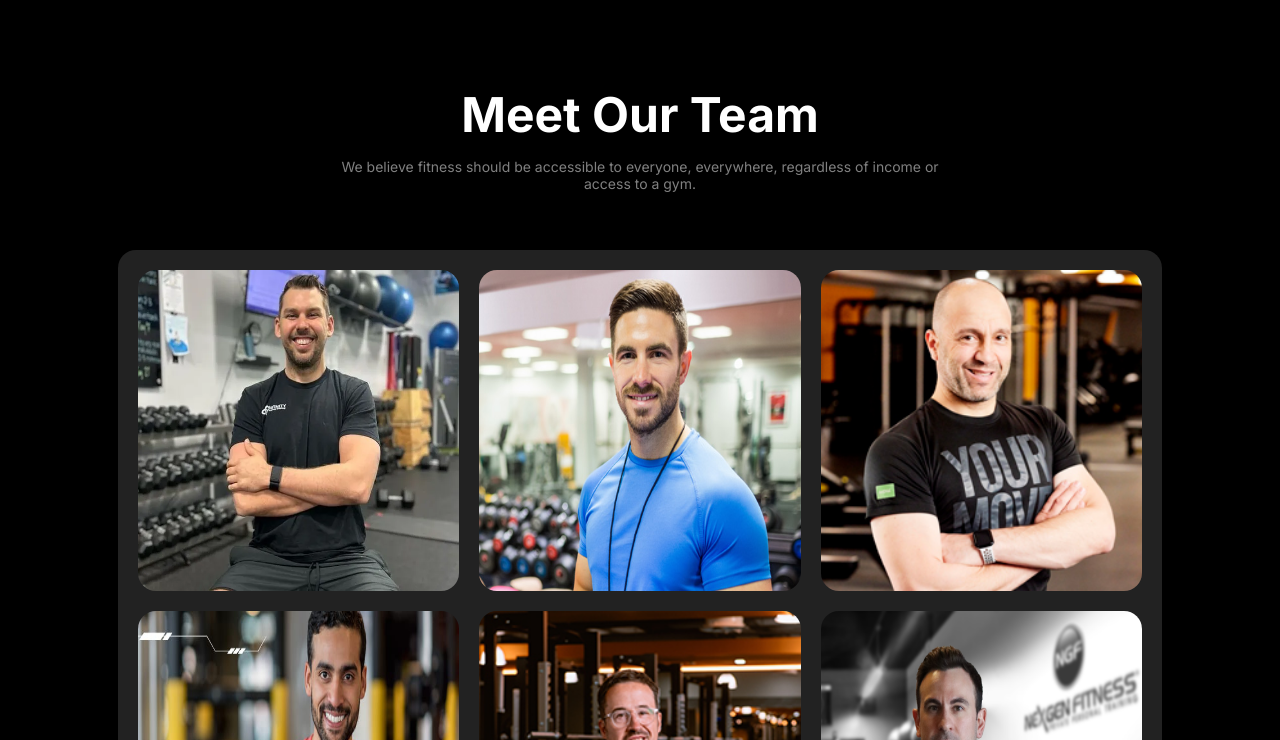
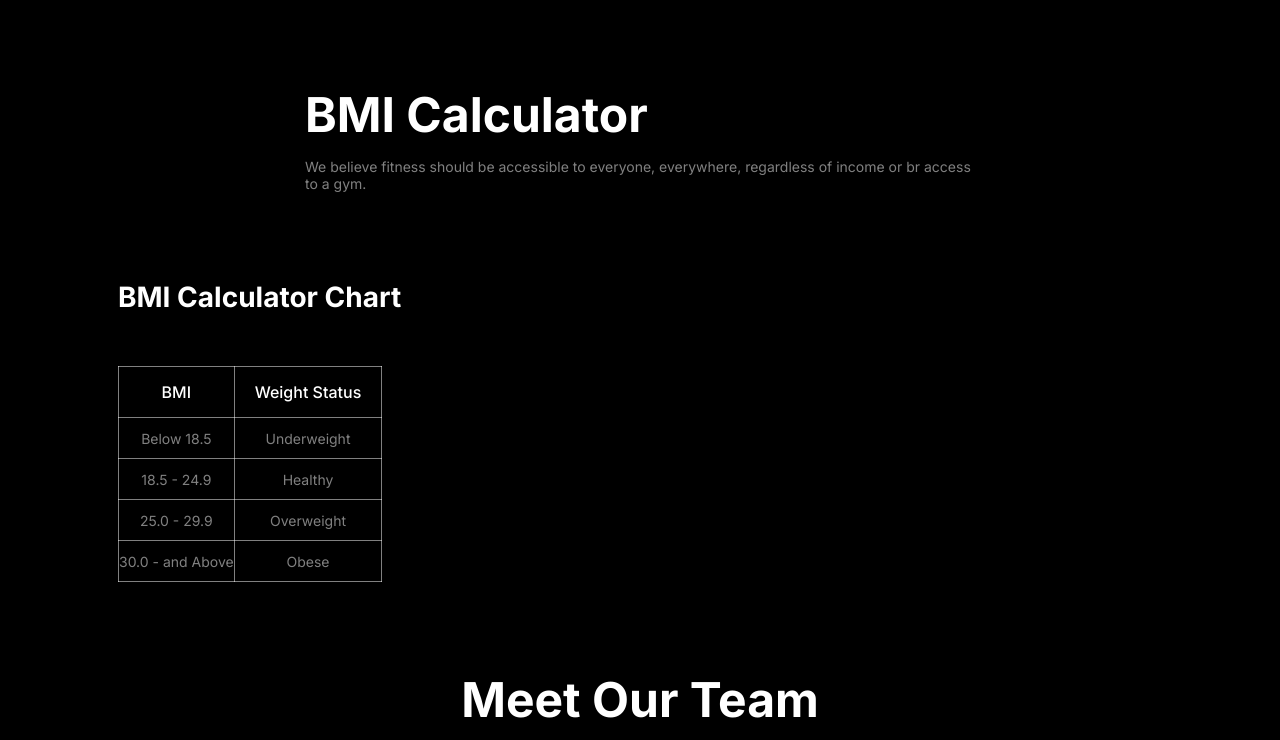
Before and after one commit to AhammedNoyon/asignment-2-b10, a plain HTML site: page index.html in a window 1280 px wide. Shown: the part 1732-2472 px from the top of the page. Drawn offline with Linux system fonts and the light colour scheme.

Commit message:
more commit for challange part 50% in assignment 2

```diff
--- a/index.html
+++ b/index.html
@@ -7,7 +7,7 @@
     <link rel="stylesheet" href="styles/style.css">
 </head>
 <body class="inter-font all-body-bg-color">
-    <header class="header">
+    <header class="header bg-header">
         <nav class="navbar">
             <h3 class="nav-title nav-color">Fitness</h3>
             <ul class="nav-item">
@@ -67,6 +67,44 @@
                 <img src="images/run.jpg" alt="this is run on the way.thats mean,if you hard work,you will success" class="hard-work-image">
             </div>
         </section>
+        <section class="BMI">
+            <h3 class="bmi-title white-color">BMI Calculator</h3>
+            <p class="bmi-description">We believe fitness should be accessible to everyone, everywhere, regardless of income or br access to a gym.</p>
+        </section>
+        <section class="bmi-chart-calculate">
+            <div class="bmi-chart">
+                <h3 class="chart-title white-color">BMI Calculator Chart</h3>
+                <table class="table-chart">
+                    <thead>
+                        <tr>
+                            <th class="table-head white-color">BMI</th>
+                            <th class="table-head white-color">Weight Status</th>
+                        </tr>
+                    </thead>
+                    <tbody>
+                        <tr>
+                            <td class="table-data">Below 18.5</td>
+                            <td class="table-data">Underweight</td>
+                        </tr>
+                        <tr>
+                            <td class="table-data">18.5 - 24.9</td>
+                            <td class="table-data">Healthy</td>
+                        </tr>
+                        <tr>
+                            <td class="table-data">25.0 - 29.9</td>
+                            <td class="table-data">Overweight</td>
+                        </tr>
+                        <tr>
+                            <td class="table-data">30.0 - and Above</td>
+                            <td class="table-data">Obese</td>
+                        </tr>
+                    </tbody>
+                </table>
+            </div>
+            <div class="bmi-calculate">
+
+            </div>
+        </section>
         <section class="team">
             <h3 class="team-title white-color">Meet Our Team</h3>
             <p class="team-description">We believe fitness should be accessible to everyone, everywhere, regardless of income or <br> access to a gym.</p>
@@ -109,7 +147,6 @@
                 <l></l>
             </div>
 
-
     </footer>
 </body>
 </html>
--- a/styles/style.css
+++ b/styles/style.css
@@ -16,10 +16,18 @@
     padding: 0;
     box-sizing: border-box;
 }
+/* .header{
+    max-width: 100%;
+    margin: 0 auto;
+} */
 .navbar , .fitness-container{
     max-width: 1440px;
     margin: 0 auto;
-    /* background-color: rgba(255, 255, 255, 0.1); */
+    /* padding-left: 190px;
+    padding-right: 214px; */
+}
+.bg-header{
+    background-color: rgba(255, 255, 255, 0.1);
 }
 p{
     font-size: 0.875rem;
@@ -83,7 +91,11 @@ main > section{
 
 
 
+/* .header{
+    max-width: 1920px;
+    margin: 0 auto;
 
+} */
 
 
 
@@ -92,6 +104,7 @@ main > section{
 .navbar{
     display: flex;
     justify-content: space-between;
+    align-items: center;
     padding-top: 69px;
 }
 .nav-item{
@@ -129,16 +142,21 @@ main > section{
     font-size: 2.25rem;
     font-weight: 900;
     font-style: italic;
+    /* padding-left: 200px; */
 }
 /* fitness related style */
 .fitness-container{
     display: flex;
+    justify-content: space-between;
     align-items: center;
     gap: 167px;
 }
 .fitness-sub-container1{
     max-width: 600px;
-    margin: 0 auto;
+    /* margin: 0 auto; */
+}
+.fitness-sub-container2{
+    max-width: 349px;
 }
 .fitness-title{
     font-size: 4.875rem;
@@ -245,6 +263,44 @@ main > section{
         margin-bottom: 34px;
 
     }
+        /* BMI related style */
+        .BMI{
+            margin: 88px auto;
+            max-width: 670px;
+        }
+        .bmi-title {
+            font-size: 3rem;
+        }
+        .bmi-description{
+            margin-top: 14px;
+        }
+
+
+            /* team related style */
+            .table-chart{
+                max-width:310px;
+                /* margin: 52px auto; */
+                margin-top: 52px;
+                height: 216px;
+                border: 1px solid rgba(255, 255, 255, 0.1);
+                border-collapse: collapse;
+                text-align: center;
+            }
+            .chart-title{
+                font-size: 1.75rem;
+            }
+            .table-data,.table-head{
+                color: rgba(255, 255, 255, 0.5);
+                font-size: 0.875rem;
+                font-weight: 400;
+                border: 1px solid rgba(255, 255, 255, 0.5);
+            }
+            .table-head{
+                color: white;
+                font-size: 1rem;
+                font-weight: 500;
+                padding: 15px 20px;
+            }
 
 
         /* team related style */
@@ -284,9 +340,15 @@ main > section{
             padding: 72px 200px;
             display: grid;
             grid-template-columns: repeat(3,1fr);
+            justify-items: center;
             align-items: center;
-            gap: 100px;
-            }
+            gap: 50px;
+            justify-items: center;
+        }
+        .foot-container{
+            max-width: 181px;
+            margin: 0 auto;
+        }
         .foot-title{
             font-size: 4.375rem;
             font-weight: 900;
```
Lines whose indentation alone changed are shown as unchanged.
